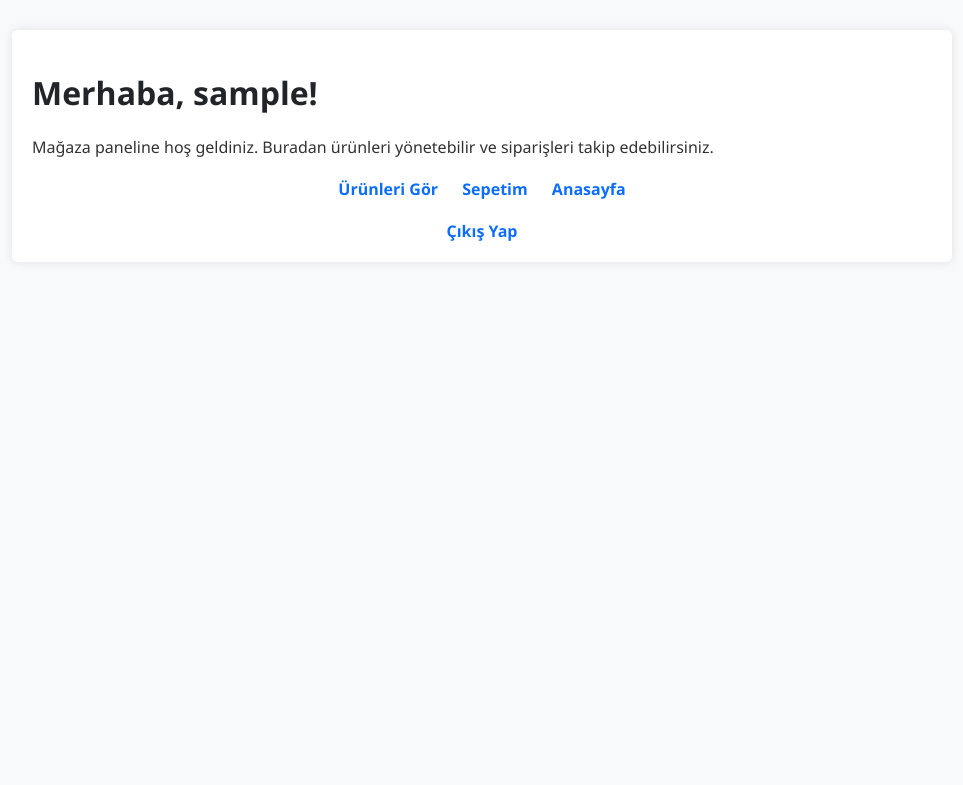
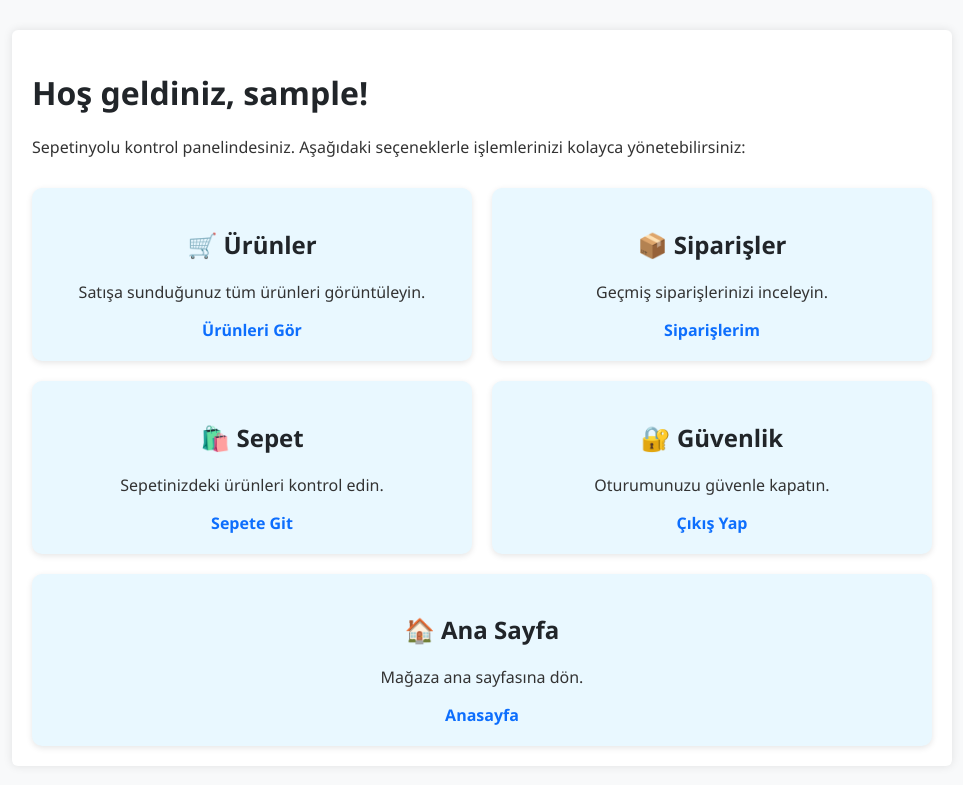
Before and after one commit to Algan65/Sepetinyolu, a Flask app: page /dashboard in a window 1280 px wide. Shown: the top 785 px of the page, without its empty margins (158-1121 px from the left). Run offline with Flask 3, Linux system fonts and the light colour scheme; the visitor is signed in with stand-in values (Sample User, id 1).

Commit message:
Update dashboard.html

```diff
--- a/templates/dashboard.html
+++ b/templates/dashboard.html
@@ -3,20 +3,70 @@
 <head>
     <meta charset="UTF-8">
     <meta name="viewport" content="width=device-width, initial-scale=1.0">
-    <title>Panel</title>
+    <title>Kontrol Paneli - Sepetinyolu</title>
     <link rel="stylesheet" href="{{ url_for('static', filename='style.css') }}">
+    <style>
+        .dashboard-grid {
+            display: flex;
+            flex-wrap: wrap;
+            gap: 20px;
+            margin-top: 30px;
+        }
+        .card {
+            flex: 1 1 calc(33% - 20px);
+            background-color: #e9f8ff;
+            padding: 20px;
+            border-radius: 10px;
+            box-shadow: 0 2px 6px rgba(0,0,0,0.1);
+            text-align: center;
+            transition: transform 0.2s ease;
+        }
+        .card:hover {
+            transform: scale(1.03);
+        }
+        .card a {
+            text-decoration: none;
+            color: #0d6efd;
+            font-weight: bold;
+        }
+        @media (max-width: 768px) {
+            .card {
+                flex: 1 1 100%;
+            }
+        }
+    </style>
 </head>
 <body>
     <div class="container">
-        <h1>Merhaba, {{ user }}!</h1>
-        <p>Mağaza paneline hoş geldiniz. Buradan ürünleri yönetebilir ve siparişleri takip edebilirsiniz.</p>
-        <div class="links">
-            <a href="{{ url_for('product') }}">Ürünleri Gör</a>
-            <a href="{{ url_for('cart') }}">Sepetim</a>
-            <a href="{{ url_for('home') }}">Anasayfa</a>
-        </div>
-        <div class="links" style="margin-top: 20px;">
-            <a href="{{ url_for('logout') }}">Çıkış Yap</a>
+        <h1>Hoş geldiniz, {{ user }}!</h1>
+        <p>Sepetinyolu kontrol panelindesiniz. Aşağıdaki seçeneklerle işlemlerinizi kolayca yönetebilirsiniz:</p>
+
+        <div class="dashboard-grid">
+            <div class="card">
+                <h2>🛒 Ürünler</h2>
+                <p>Satışa sunduğunuz tüm ürünleri görüntüleyin.</p>
+                <a href="{{ url_for('product') }}">Ürünleri Gör</a>
+            </div>
+            <div class="card">
+                <h2>📦 Siparişler</h2>
+                <p>Geçmiş siparişlerinizi inceleyin.</p>
+                <a href="{{ url_for('orders_view') }}">Siparişlerim</a>
+            </div>
+            <div class="card">
+                <h2>🛍️ Sepet</h2>
+                <p>Sepetinizdeki ürünleri kontrol edin.</p>
+                <a href="{{ url_for('cart') }}">Sepete Git</a>
+            </div>
+            <div class="card">
+                <h2>🔐 Güvenlik</h2>
+                <p>Oturumunuzu güvenle kapatın.</p>
+                <a href="{{ url_for('logout') }}">Çıkış Yap</a>
+            </div>
+            <div class="card">
+                <h2>🏠 Ana Sayfa</h2>
+                <p>Mağaza ana sayfasına dön.</p>
+                <a href="{{ url_for('home') }}">Anasayfa</a>
+            </div>
         </div>
     </div>
 </body>
```
